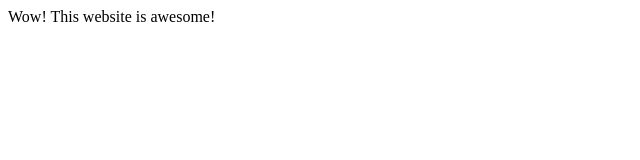
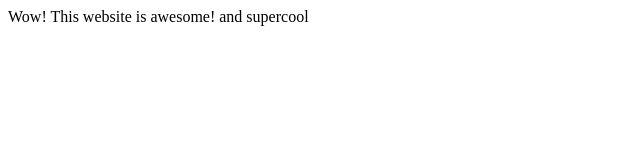
Before and after one commit to gwc-workday-2019/sampleWebsite, a plain HTML site: page index.html in a window 1280 px wide. Shown: the whole page, without its empty margins (0-640 px from the left). Drawn offline with Linux system fonts and the light colour scheme.

Commit message:
Update index.html

```diff
--- a/index.html
+++ b/index.html
@@ -4,6 +4,6 @@
     <title>Sample</title>
   </head>
   <body>
-    Wow! This website is awesome!
+    Wow! This website is awesome! and supercool
   </body>
 </html>
```
